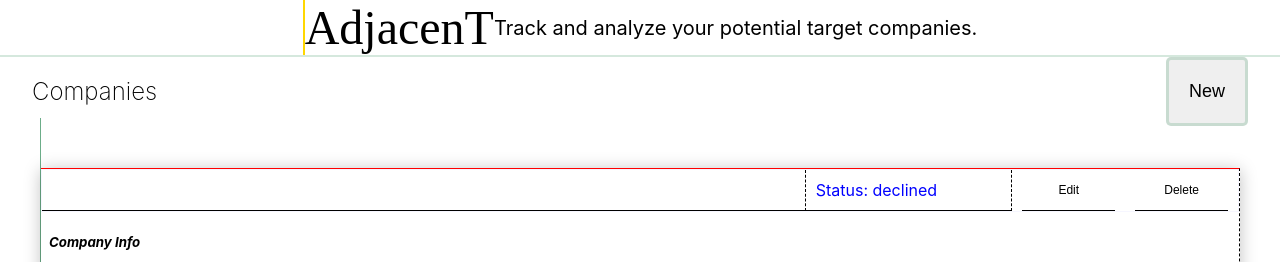
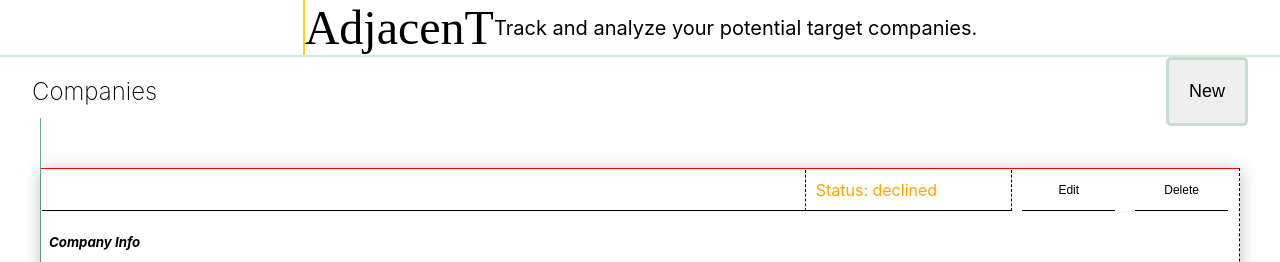
Before and after one commit to parkersmathers/adjacent-app, a React (Create React App) app: page / in a window 1280 px wide. Shown: the top 262 px of the page. Built offline with nearby package versions, Linux system fonts and the light colour scheme.

Commit message:
fix random color generator

```diff
--- a/src/components/ListItem.js
+++ b/src/components/ListItem.js
@@ -28,9 +28,9 @@ const Button = styled.button`
 `
 
 const colors = ['purple', 'green', 'blue', 'orange']
+const rand = colors[Math.floor(Math.random()*colors.length)]
 
 const ListItem = ({ company, deleteTarget, editTarget }) => {
-  const rand = colors[Math.floor(Math.random()*colors.length)]
   return (
     <Row>
       <Flex m={0} p={0} color={rand}>
```
